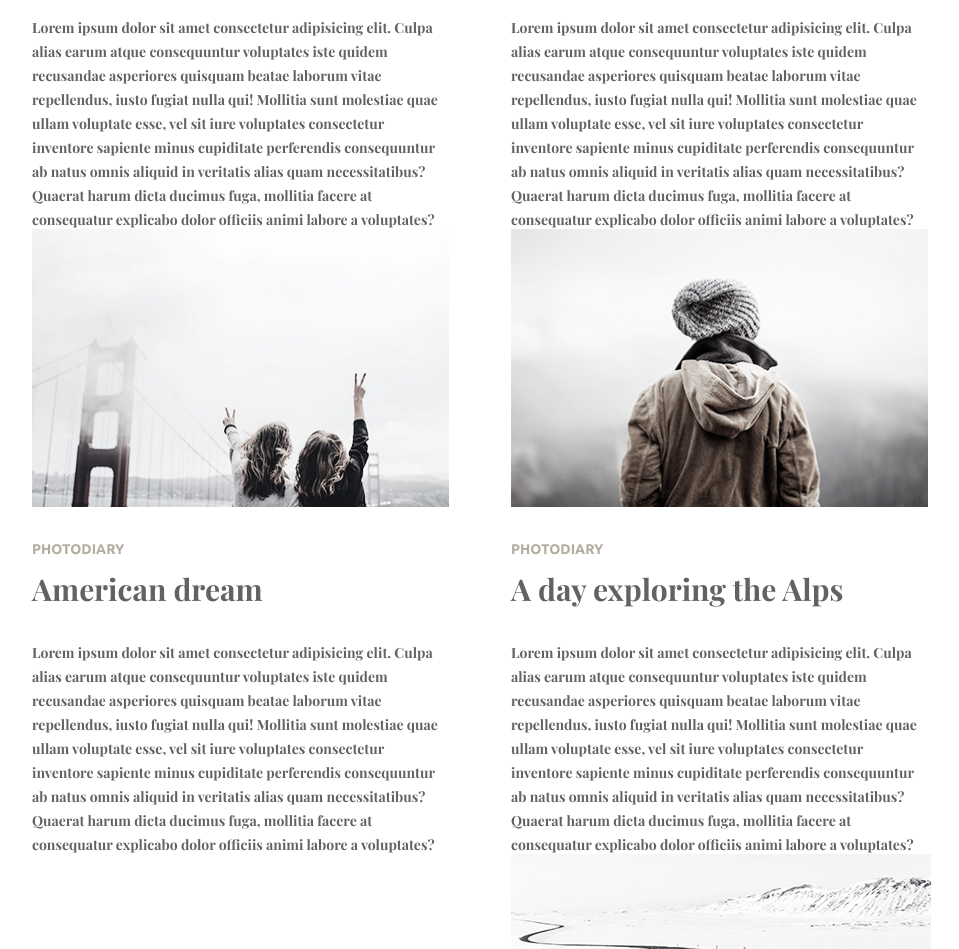
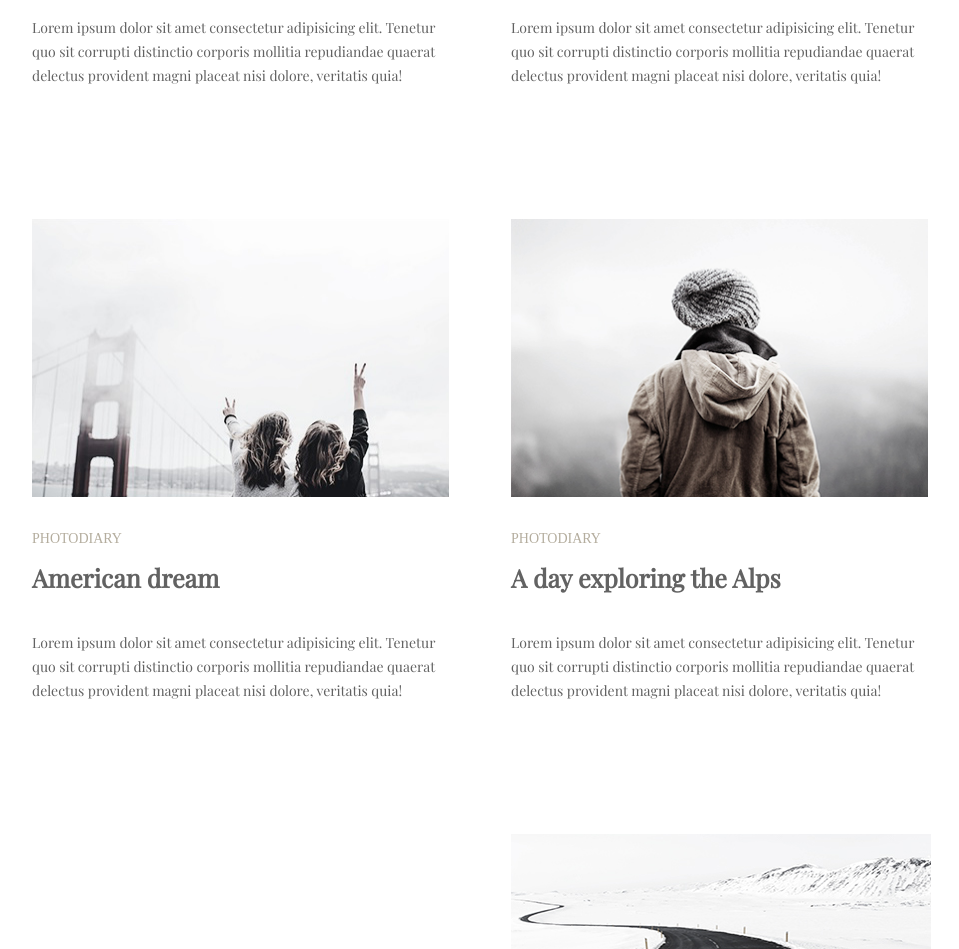
Before and after one commit to Pompii41/module-2-3, a plain HTML site: page index.html in a window 1280 px wide. Shown: the part 656-1605 px from the top of the page, without its empty margins (158-1117 px from the left). Drawn offline with nearby package versions, Linux system fonts and the light colour scheme.

Commit message:
last three commit

```diff
--- a/css/style.css
+++ b/css/style.css
@@ -15,7 +15,7 @@ body {
 .conteiner {
   display: inline-block;
   width: 420px;
-  margin-bottom: 140px;
+  padding-bottom: 140px;
 }
 
 .conteiner:not(:nth-child(even)) {
@@ -84,17 +84,16 @@ body {
 
 .lifestyle-header {
   margin-top: 30px;
-  font-size: 30px;
-  font-family: "Playfair Display";
+  font-size: 25px;
+  font-family: "Playfair Display", serif;
   color: rgb(98, 98, 98);
-  line-height: 1.2;
   height: 30px;
 }
 
 .text-content {
   margin-top: 40px;
   font-size: 14px;
-  font-family: "Playfair Display";
+  font-family: "Playfair Display", serif;
   color: rgb(98, 98, 98);
   line-height: 1.714;
   width: 414px;
@@ -105,11 +104,11 @@ body {
   display: inline-block;
   text-align: center;
   width: 900px;
-  margin-top: 55px;
+  margin-top: -15px;
 }
 .button-input {
   font-size: 20px;
-  font-family: "Playfair Display";
+  font-family: "Playfair Display", serif;
   color: rgb(98, 98, 98);
   line-height: 1.2;
   border-width: 1px;
@@ -117,4 +116,5 @@ body {
   width: 162px;
   height: 58px;
   border-color: #626262;
+  background-color: white;
 }
--- a/index.html
+++ b/index.html
@@ -6,8 +6,7 @@
   <meta name="viewport" content="width=device-width, initial-scale=1.0" />
   <title>Document</title>
   <link rel="stylesheet" href="./css/style.css">
-  <link href="https://fonts.googleapis.com/css2?family=Playfair+Display:wght@700&family=Ubuntu:wght@700&display=swap"
-    rel="stylesheet">
+  <link href="https://fonts.googleapis.com/css2?family=Playfair+Display&display=swap" rel="stylesheet">
 </head>
 
 <body>
@@ -28,15 +27,10 @@
         <p class="lifestyle">lifestyle</p>
         <h2 class="lifestyle-header">More than just a music festival</h2>
         <p class="text-content">
-          Lorem ipsum dolor sit amet consectetur adipisicing elit. Culpa alias
-          earum atque consequuntur voluptates iste quidem recusandae
-          asperiores quisquam beatae laborum vitae repellendus, iusto fugiat
-          nulla qui! Mollitia sunt molestiae quae ullam voluptate esse, vel
-          sit iure voluptates consectetur inventore sapiente minus cupiditate
-          perferendis consequuntur ab natus omnis aliquid in veritatis alias
-          quam necessitatibus? Quaerat harum dicta ducimus fuga, mollitia
-          facere at consequatur explicabo dolor officiis animi labore a
-          voluptates?
+          Lorem ipsum dolor sit amet consectetur adipisicing elit.
+          Tenetur quo sit corrupti distinctio corporis mollitia
+          repudiandae quaerat delectus provident magni placeat nisi dolore,
+          veritatis quia!
         </p>
       </article>
       <article class="conteiner conteiner-two">
@@ -44,15 +38,10 @@
         <p class="lifestyle">lifestyle</p>
         <h2 class="lifestyle-header">Life tastes better with coffe</h2>
         <p class="text-content">
-          Lorem ipsum dolor sit amet consectetur adipisicing elit. Culpa alias
-          earum atque consequuntur voluptates iste quidem recusandae
-          asperiores quisquam beatae laborum vitae repellendus, iusto fugiat
-          nulla qui! Mollitia sunt molestiae quae ullam voluptate esse, vel
-          sit iure voluptates consectetur inventore sapiente minus cupiditate
-          perferendis consequuntur ab natus omnis aliquid in veritatis alias
-          quam necessitatibus? Quaerat harum dicta ducimus fuga, mollitia
-          facere at consequatur explicabo dolor officiis animi labore a
-          voluptates?
+          Lorem ipsum dolor sit amet consectetur adipisicing elit.
+          Tenetur quo sit corrupti distinctio corporis mollitia
+          repudiandae quaerat delectus provident magni placeat nisi dolore,
+          veritatis quia!
         </p>
       </article>
 
@@ -62,15 +51,10 @@
         <p class="lifestyle">photodiary</p>
         <h2 class="lifestyle-header">American dream</h2>
         <p class="text-content">
-          Lorem ipsum dolor sit amet consectetur adipisicing elit. Culpa alias
-          earum atque consequuntur voluptates iste quidem recusandae
-          asperiores quisquam beatae laborum vitae repellendus, iusto fugiat
-          nulla qui! Mollitia sunt molestiae quae ullam voluptate esse, vel
-          sit iure voluptates consectetur inventore sapiente minus cupiditate
-          perferendis consequuntur ab natus omnis aliquid in veritatis alias
-          quam necessitatibus? Quaerat harum dicta ducimus fuga, mollitia
-          facere at consequatur explicabo dolor officiis animi labore a
-          voluptates?
+          Lorem ipsum dolor sit amet consectetur adipisicing elit.
+          Tenetur quo sit corrupti distinctio corporis mollitia
+          repudiandae quaerat delectus provident magni placeat nisi dolore,
+          veritatis quia!
         </p>
       </article>
       <article class="conteiner conteiner-two">
@@ -78,15 +62,10 @@
         <p class="lifestyle">photodiary</p>
         <h2 class="lifestyle-header">A day exploring the Alps</h2>
         <p class="text-content">
-          Lorem ipsum dolor sit amet consectetur adipisicing elit. Culpa alias
-          earum atque consequuntur voluptates iste quidem recusandae
-          asperiores quisquam beatae laborum vitae repellendus, iusto fugiat
-          nulla qui! Mollitia sunt molestiae quae ullam voluptate esse, vel
-          sit iure voluptates consectetur inventore sapiente minus cupiditate
-          perferendis consequuntur ab natus omnis aliquid in veritatis alias
-          quam necessitatibus? Quaerat harum dicta ducimus fuga, mollitia
-          facere at consequatur explicabo dolor officiis animi labore a
-          voluptates?
+          Lorem ipsum dolor sit amet consectetur adipisicing elit.
+          Tenetur quo sit corrupti distinctio corporis mollitia
+          repudiandae quaerat delectus provident magni placeat nisi dolore,
+          veritatis quia!
         </p>
       </article>
 
@@ -95,15 +74,10 @@
         <p class="lifestyle">lifestyle</p>
         <h2 class="lifestyle-header">Top 10 song for running</h2>
         <p class="text-content">
-          Lorem ipsum dolor sit amet consectetur adipisicing elit. Culpa alias
-          earum atque consequuntur voluptates iste quidem recusandae
-          asperiores quisquam beatae laborum vitae repellendus, iusto fugiat
-          nulla qui! Mollitia sunt molestiae quae ullam voluptate esse, vel
-          sit iure voluptates consectetur inventore sapiente minus cupiditate
-          perferendis consequuntur ab natus omnis aliquid in veritatis alias
-          quam necessitatibus? Quaerat harum dicta ducimus fuga, mollitia
-          facere at consequatur explicabo dolor officiis animi labore a
-          voluptates?
+          Lorem ipsum dolor sit amet consectetur adipisicing elit.
+          Tenetur quo sit corrupti distinctio corporis mollitia
+          repudiandae quaerat delectus provident magni placeat nisi dolore,
+          veritatis quia!
         </p>
       </article>
       <article class="conteiner conteiner-two">
@@ -111,15 +85,10 @@
         <p class="lifestyle">lifestyle</p>
         <h2 class="lifestyle-header">Cold winter days</h2>
         <p class="text-content">
-          Lorem ipsum dolor sit amet consectetur adipisicing elit. Culpa alias
-          earum atque consequuntur voluptates iste quidem recusandae
-          asperiores quisquam beatae laborum vitae repellendus, iusto fugiat
-          nulla qui! Mollitia sunt molestiae quae ullam voluptate esse, vel
-          sit iure voluptates consectetur inventore sapiente minus cupiditate
-          perferendis consequuntur ab natus omnis aliquid in veritatis alias
-          quam necessitatibus? Quaerat harum dicta ducimus fuga, mollitia
-          facere at consequatur explicabo dolor officiis animi labore a
-          voluptates?
+          Lorem ipsum dolor sit amet consectetur adipisicing elit.
+          Tenetur quo sit corrupti distinctio corporis mollitia
+          repudiandae quaerat delectus provident magni placeat nisi dolore,
+          veritatis quia!
         </p>
       </article>
     </section>
```
